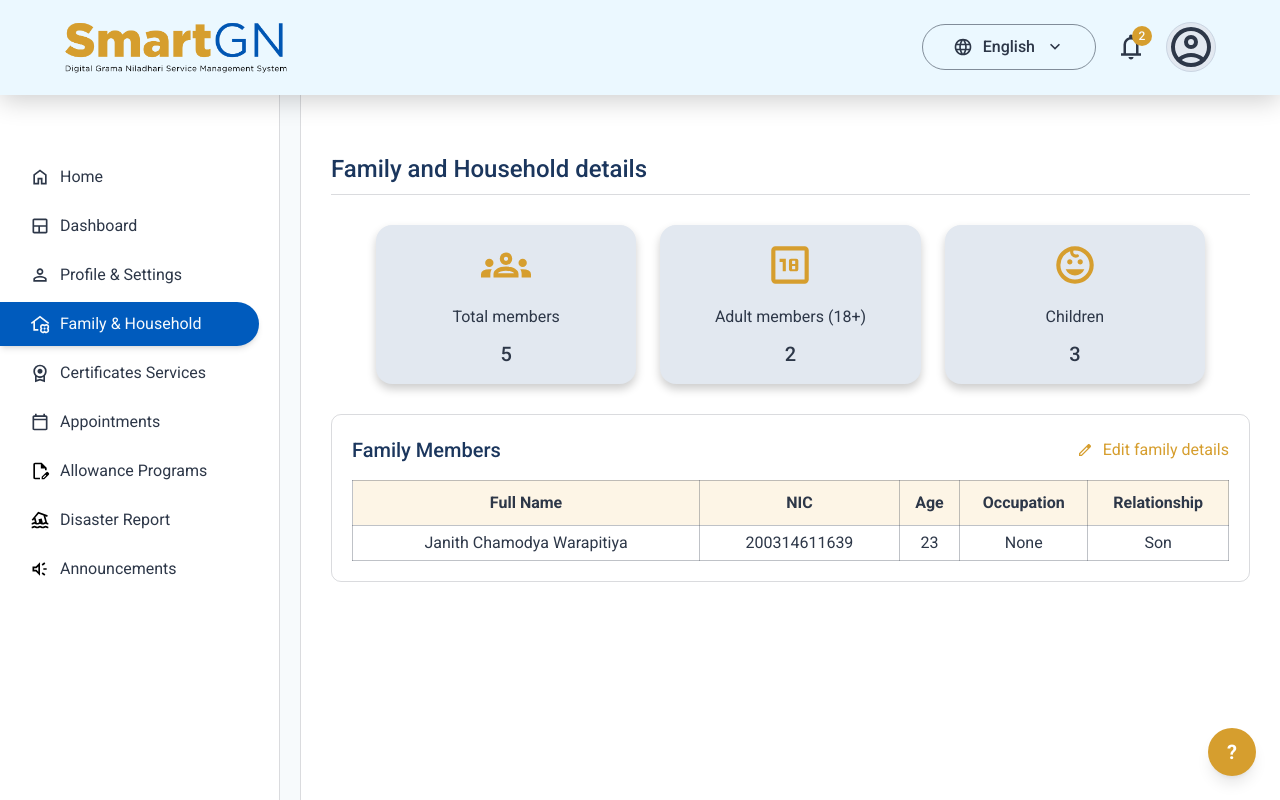
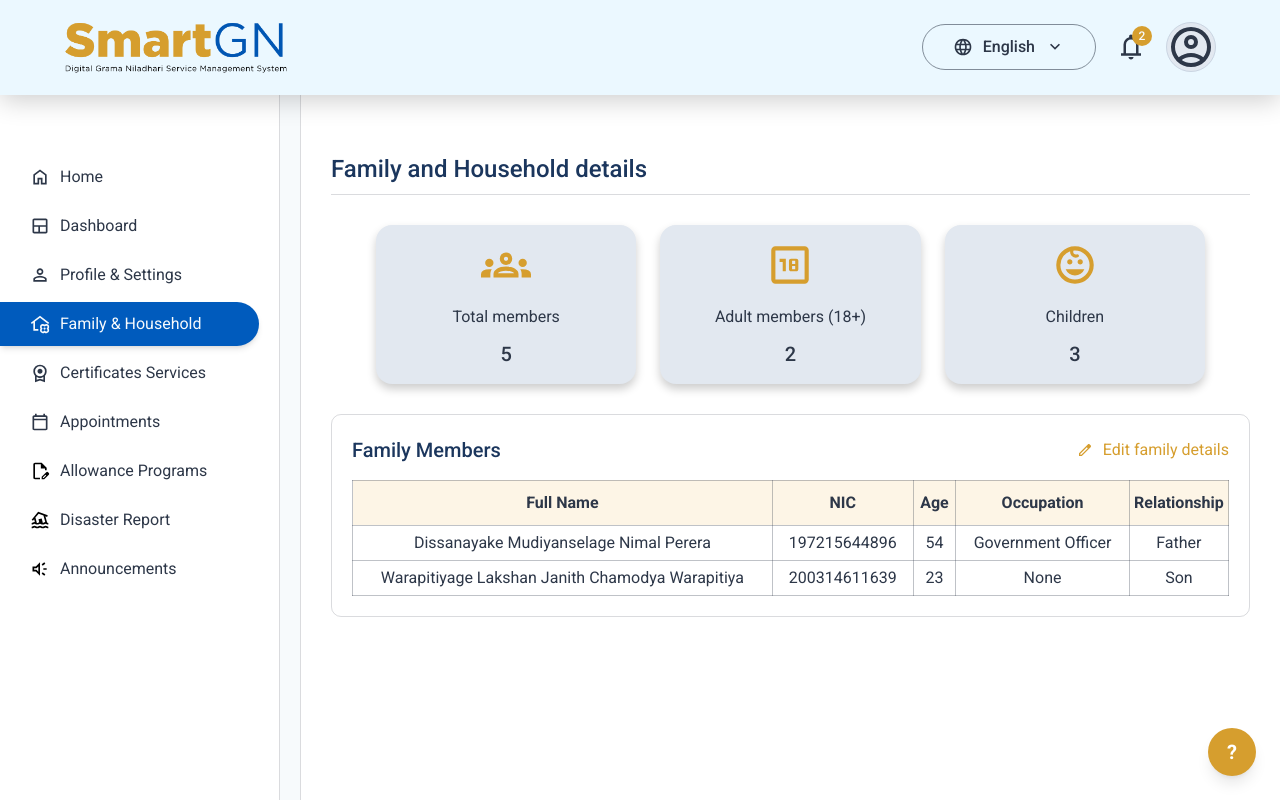
Before and after one commit to Mogith-Code/SmartGN-Digital-GN-Service-Management-System, a React (Vite) app in the folder SmartGN/: page /RHousehold in a window 1280 px wide. Shown: the top 800 px of the page. Built offline with nearby package versions, Linux system fonts and the light colour scheme.

Commit message:
update FamilyMemberTable.jsx

```diff
--- a/SmartGN/src/Components/Family&HouseholdPage/FamilyMemberTable.jsx
+++ b/SmartGN/src/Components/Family&HouseholdPage/FamilyMemberTable.jsx
@@ -25,7 +25,24 @@ function FamilyMemberTable() {
       <tbody className="text-center">
         <tr>
           <td className="text-[16px] text-[#2D3748] border border-[#2D37484D] px-[10px] py-[5px]">
-            Janith Chamodya Warapitiya
+            Dissanayake Mudiyanselage Nimal Perera
+          </td>
+          <td className="text-[16px] text-[#2D3748] border border-[#2D37484D] px-[10px] py-[5px]">
+            197215644896
+          </td>
+          <td className="text-[16px] text-[#2D3748] border border-[#2D37484D] px-[10px] py-[5px]">
+            54
+          </td>
+          <td className="text-[16px] text-[#2D3748] border border-[#2D37484D] px-[10px] py-[5px]">
+            Government Officer
+          </td>
+          <td className="text-[16px] text-[#2D3748] border border-[#2D37484D] px-[10px] py-[5px]">
+            Father
+          </td>
+        </tr>
+        <tr>
+          <td className="text-[16px] text-[#2D3748] border border-[#2D37484D] px-[10px] py-[5px]">
+            Warapitiyage Lakshan Janith Chamodya Warapitiya
           </td>
           <td className="text-[16px] text-[#2D3748] border border-[#2D37484D] px-[10px] py-[5px]">
             200314611639
```
